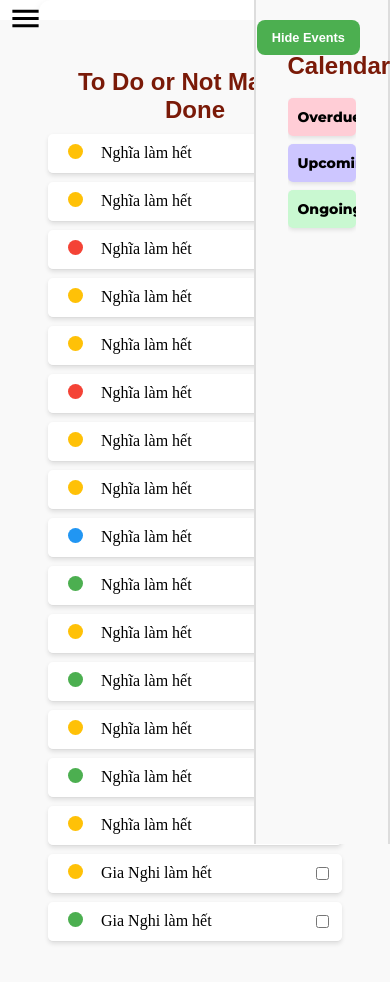
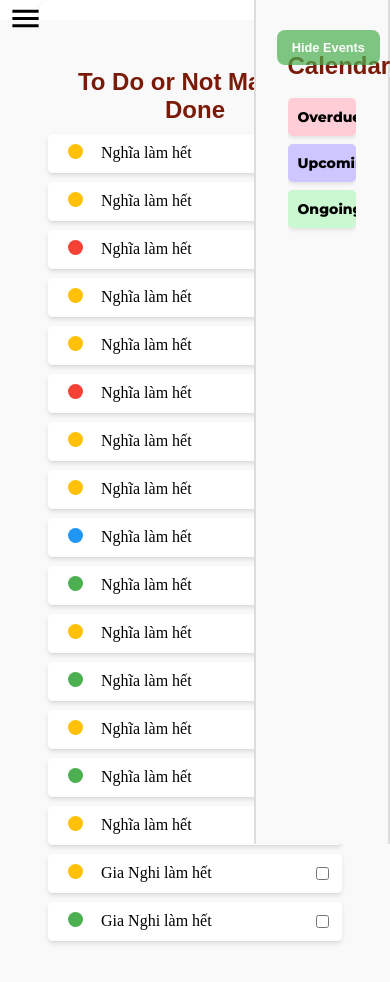
Before and after one commit to gianghitran/NT208.P21.ATTN_Personal-Smart-Scheduling-System-with-AI, a React (Vite) app in the folder Workspace/App/client/: page /Mytask in a window 390 px wide. Shown: the top 982 px of the page. Built offline with nearby package versions, Linux system fonts and the light colour scheme.

Commit message:
mytask mobile friendly

```diff
--- a/Workspace/App/client/src/Components/Mytask/mytask.css
+++ b/Workspace/App/client/src/Components/Mytask/mytask.css
@@ -1,8 +1,10 @@
 
 .app-container {
   display: flex;
-  width: 100%;
-  height: 100%;
+  /* width: 100%; */
+
+  /* hỗ trợ trình duyệt di động */
+  min-height: 100dvh;
   transition: all 0.3s ease-in-out;
 
 }
@@ -39,6 +41,20 @@
     /* width:100%; */
     left:0px;
     right:0px;
+
+    }
+
+
+    .calendar {
+      width: 70%;
+
+    }
+
+      /* Button Toggle Calendar */
+    .toggle-btn {
+
+      margin-top:20px;
+      margin-right:-20px;
 
     }
 
@@ -105,6 +121,7 @@
     background: rgb(255, 205, 214);
     /* padding: 10px; */
     /* border-radius: 5px; */
+
     font-size: 14px;
 
     padding: 10px;
@@ -157,11 +174,15 @@
   top:10px;
   display: block;
   position: fixed;
+  opacity: 70%;
+
   z-index: 9999;
 }
 
 .toggle-btn:hover {
-  background-color: #388e3c; /* Màu xanh đậm hơn khi hover */
+  background-color: #4add4f; /* Màu xanh đậm hơn khi hover */
+  opacity: 100%;
+
 }
 
 .toggle-btn:active {
```
